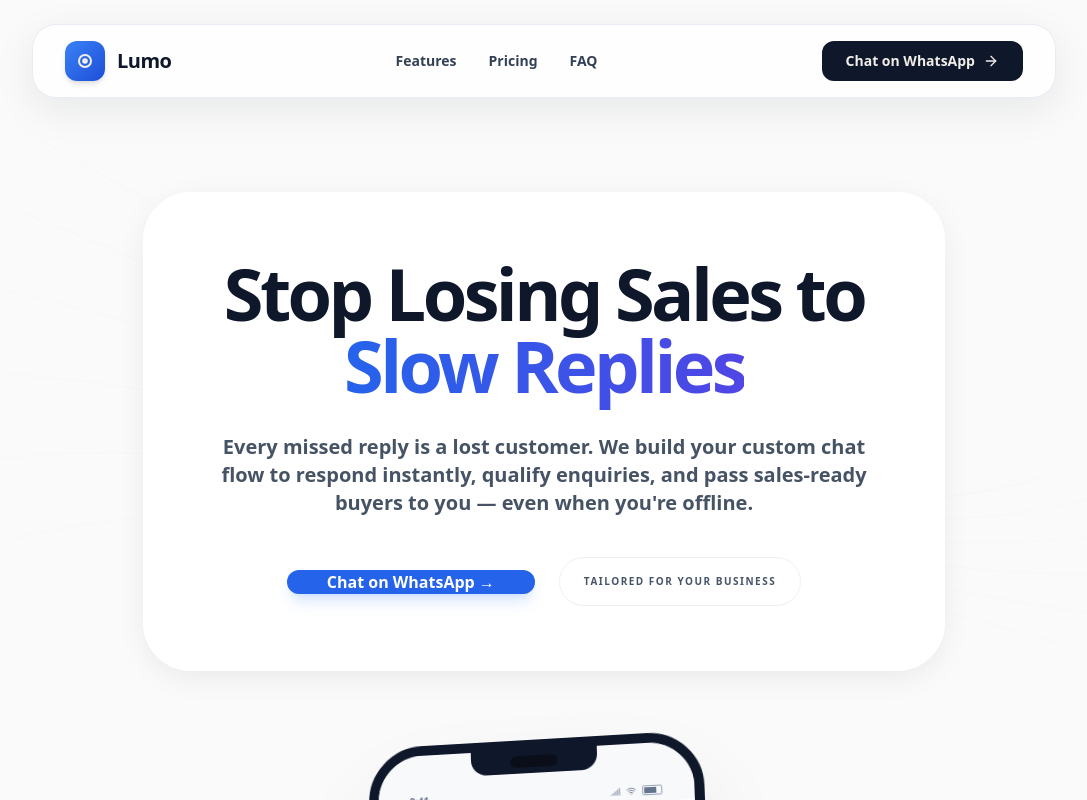
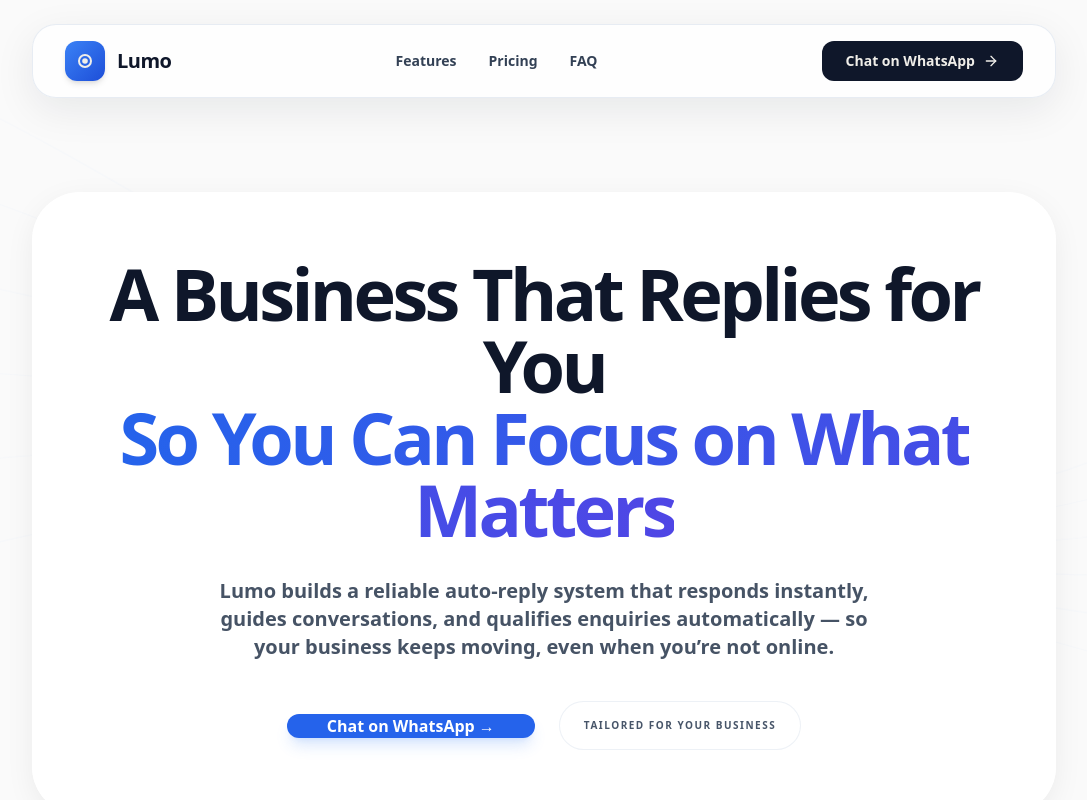
Before and after one commit to jeffthecool9/lumo3.0, a React (Vite) app: page / in a window 1280 px wide. Shown: the top 800 px of the page, without its empty margins (96-1183 px from the left). Built offline with nearby package versions, Linux system fonts and the light colour scheme; the HTML template or start-up script is replaced by a standard one.

Commit message:
Update App.tsx

```diff
--- a/src/App.tsx
+++ b/src/App.tsx
@@ -23,15 +23,14 @@
         <section className="pt-32 pb-12 lg:pt-48 lg:pb-24 px-6 max-w-6xl mx-auto flex flex-col items-center text-center">
           <div className="glass-glossy p-10 md:p-16 rounded-[3rem] max-w-5xl animate-float shadow-2xl mb-16 relative border border-white/60">
             <h1 className="text-4xl sm:text-5xl lg:text-7xl font-[900] tracking-tighter text-[#0f172a] mb-8 leading-[1.05]">
-              Stop Losing Sales to <br />
+              A Business That Replies for You <br />
               <span className="text-transparent bg-clip-text bg-gradient-to-r from-blue-600 to-indigo-600">
-                Slow Replies
+             So You Can Focus on What Matters
               </span>
             </h1>
 
             <p className="text-lg md:text-xl text-slate-700 max-w-2xl mx-auto leading-relaxed font-semibold mb-10 opacity-90">
-              Every missed reply is a lost customer. We build your custom chat flow to respond instantly, qualify enquiries,
-              and pass sales-ready buyers to you — even when you're offline.
+            Lumo builds a reliable auto-reply system that responds instantly, guides conversations, and qualifies enquiries automatically — so your business keeps moving, even when you’re not online.
             </p>
 
             <div className="flex flex-col sm:flex-row items-center justify-center gap-6 w-full">
```
